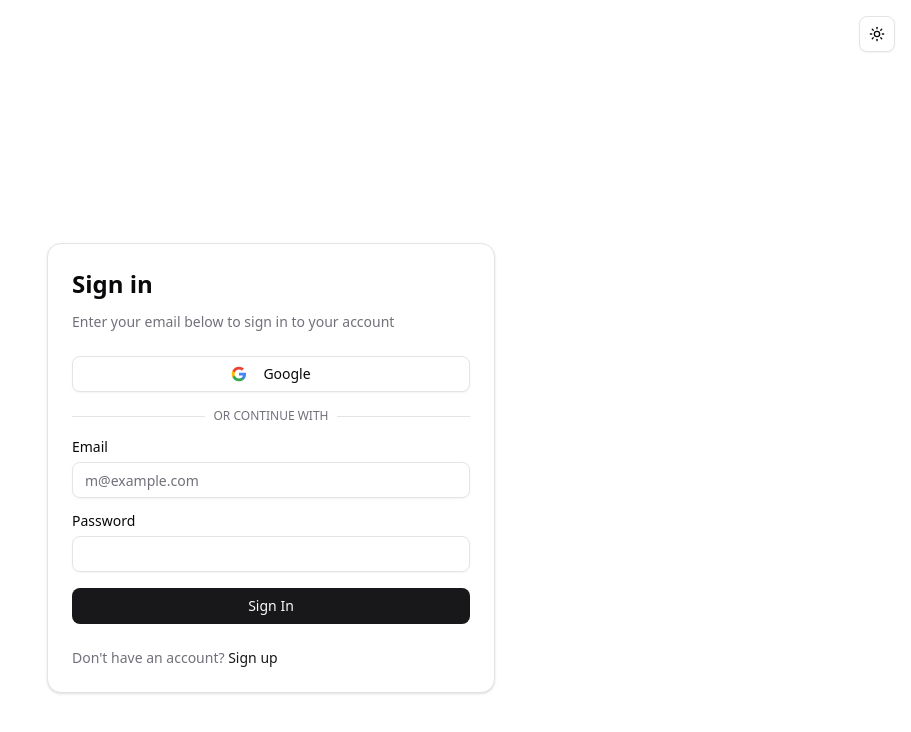
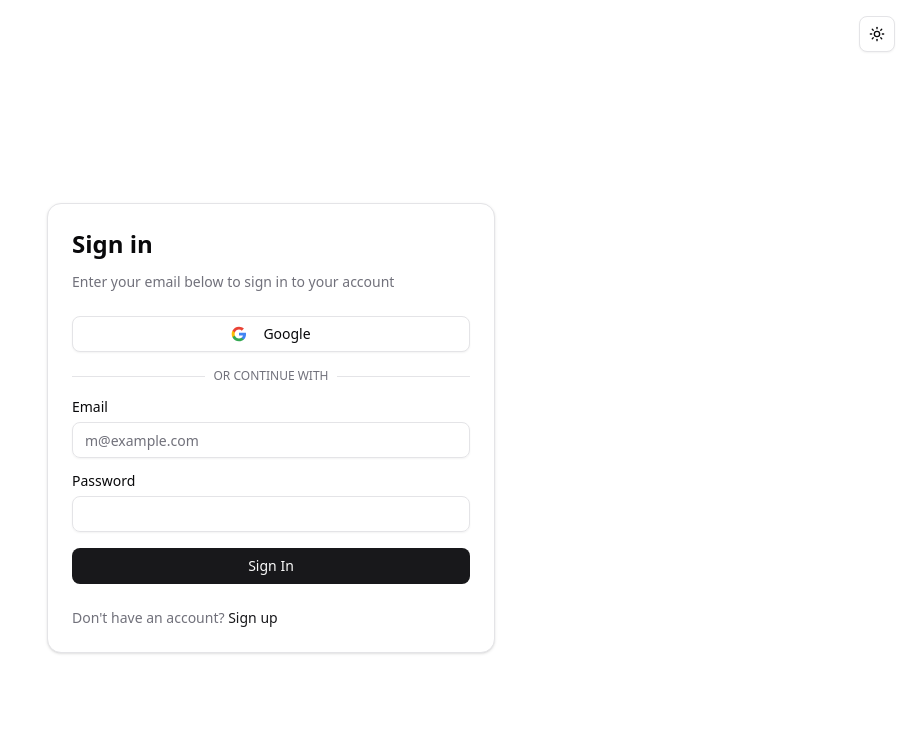
Before and after one commit to bugramertayar/portfolio-tracker, a Next.js app: page /login in a window 1280 px wide. Shown: the top 732 px of the page, without its empty margins (369-1280 px from the left). Built offline with nearby package versions, Linux system fonts and the light colour scheme; no server answers.

Commit message:
fix: remove unwanted page scroll on auth pages
- Add overflow-x hidden to html/body in globals.css
- Change auth layout from h-screen to min-h-[calc(100vh-80px)]
- Account for root layout header height to prevent overflow
- Improve overall page layout and user experience

```diff
--- a/src/app/(auth)/layout.tsx
+++ b/src/app/(auth)/layout.tsx
@@ -4,7 +4,7 @@ export default function AuthLayout({
   children: React.ReactNode
 }) {
   return (
-    <div className="flex h-screen w-full items-center justify-center bg-background p-4">
+    <div className="flex min-h-[calc(100vh-80px)] w-full items-center justify-center bg-background p-4">
       <div className="w-full max-w-md space-y-8">
         {children}
       </div>
--- a/src/app/globals.css
+++ b/src/app/globals.css
@@ -116,7 +116,13 @@
   * {
     @apply border-border outline-ring/50;
   }
+  html,
   body {
     @apply bg-background text-foreground;
+    overflow-x: hidden;
+    height: 100%;
+  }
+  body {
+    overflow-y: auto;
   }
 }
```
